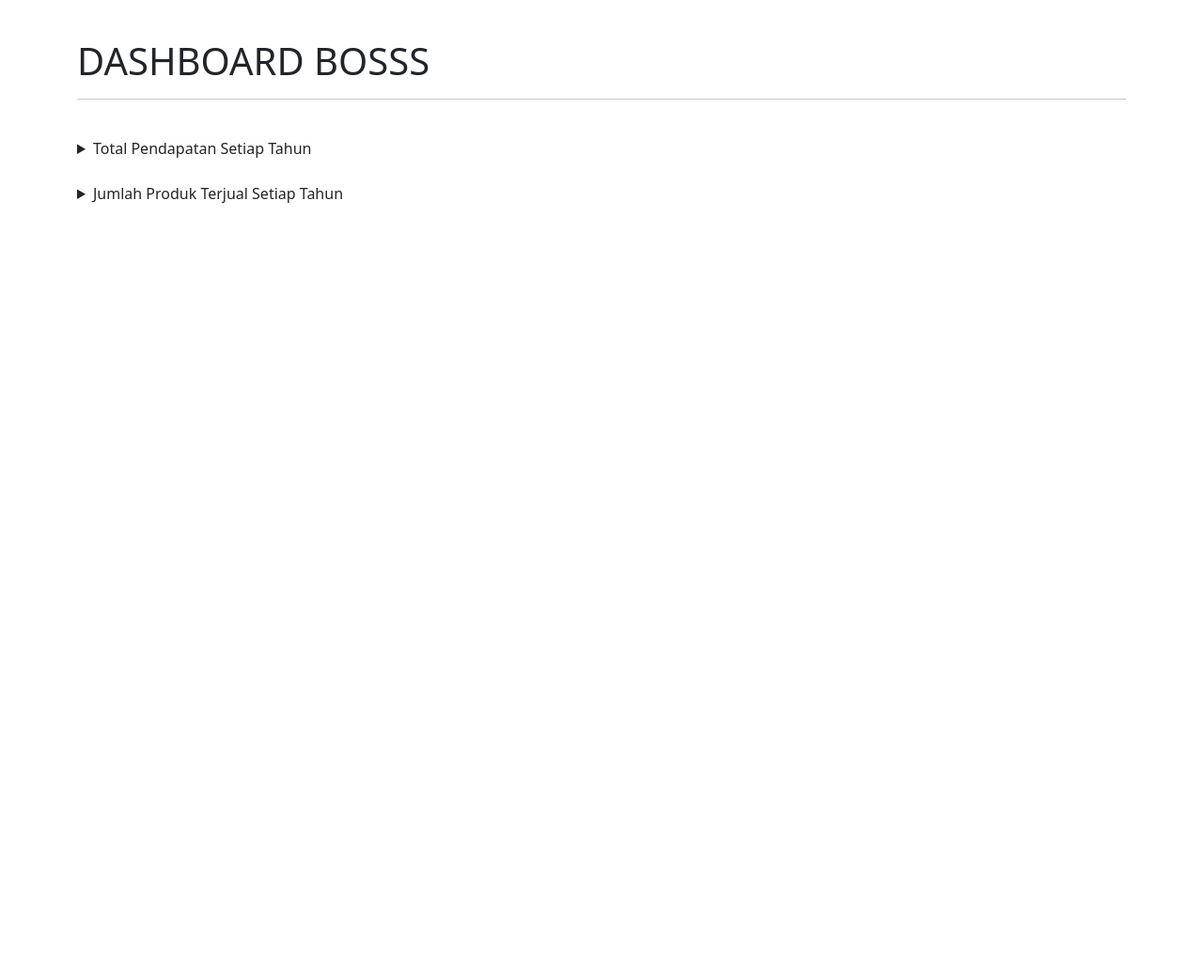
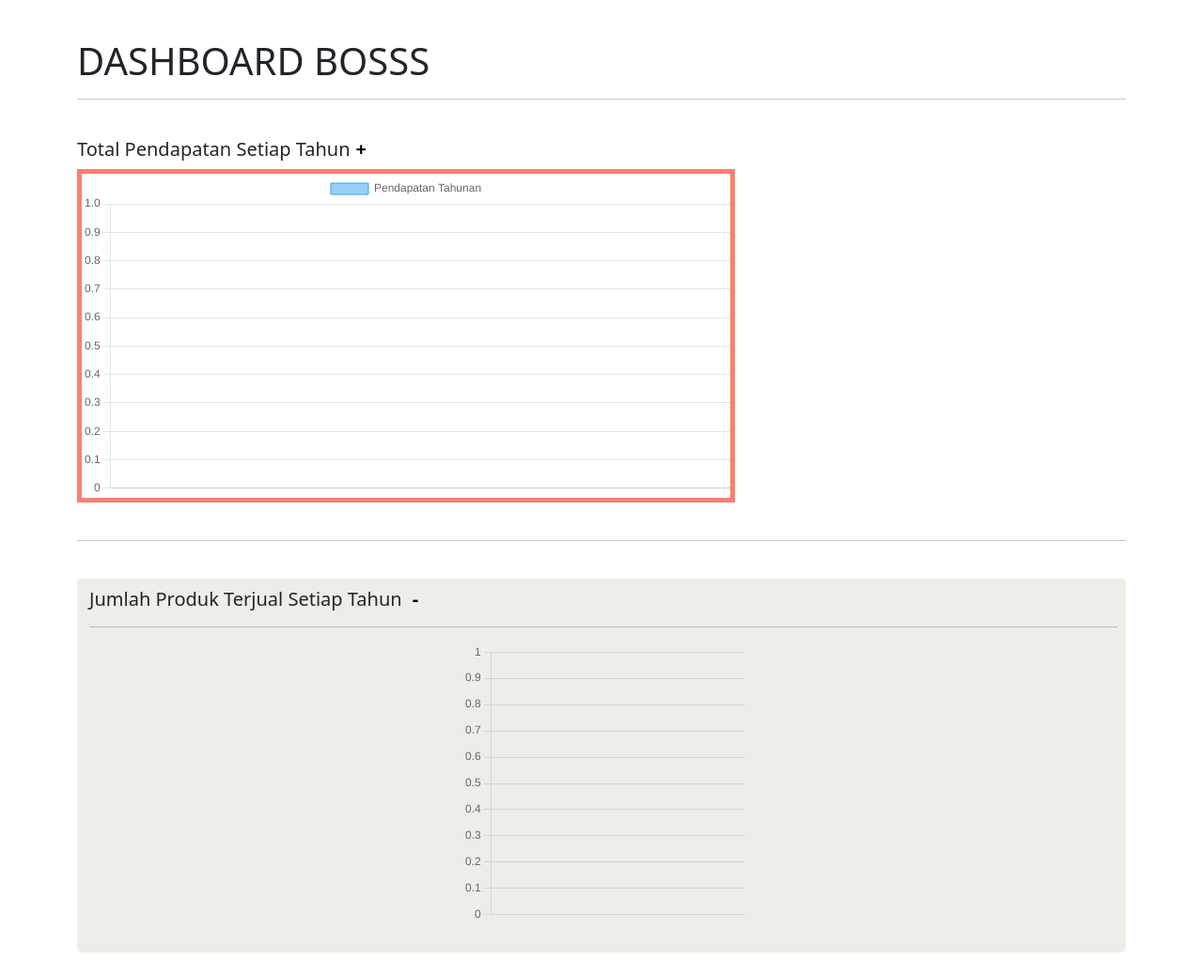
Before and after one commit to AlyDap/enterprise2, a CodeIgniter 4 app: template app/Views/bos/index.php in a window 1280 px wide. Shown: the part 79-1117 px from the top of the page at 94% size. Before the commit the page ends 295 px from the top, so only its background shows below. Run offline with PHP 8.4 and a stand-in for CodeIgniter, Linux system fonts and the light colour scheme; the template is opened without the code that fills it, so the values that code supplies are empty; some libraries are stand-ins or nearby versions.

Commit message:
edit index bos, tampilan belum benar

```diff
--- a/app/Views/bos/grafik.php
+++ b/app/Views/bos/grafik.php
@@ -9,7 +9,7 @@ foreach ($grafik as $key => $value) {
 ?>
 <div class="con" style="width: 100%; display: flex; justify-content: center; align-items: center; align-content: center;">
 
-    <div style="width:  755px; justify-content: center;">
+    <div style="justify-content: center;">
         <canvas id="myChart"></canvas>
     </div>
 </div>
--- a/app/Views/bos/grafik2.php
+++ b/app/Views/bos/grafik2.php
@@ -7,9 +7,23 @@ foreach ($grafik2 as $key => $value) {
 
 ?>
 
-<div class="con" style="width: 100%; display: flex; justify-content: center; align-items: center; align-content: center;">
+<div class="con" style="
+width: 100%;
+height: 100%;
+display: flex;
+min-width: 300px;
+min-height: 170px;
+max-width: 700px;
+max-height: 570px;
+border: salmon solid 5px;
+justify-content: center;
+align-items: center;
+align-content: center;">
 
-    <div style="width: 755px; justify-content: center;">
+    <div style="
+    width: 100%;
+    height: 100%;
+    justify-content: center;">
         <canvas id="myChart2"></canvas>
     </div>
 </div>
--- a/app/Views/bos/index.php
+++ b/app/Views/bos/index.php
@@ -1,21 +1,74 @@
 <?= $this->extend('layout') ?>
 <?= $this->section('content') ?>
+<style>
+    /*
+    gray #868B8E
+    gray #707370
+    Sumetal gray #595e60
+    blask #171710
+    misty blue #b0b7c0
+    pewter #B9B7BD
+    ivory #EEEDE7
+
+
+    */
+    button {
+        text-decoration: none;
+        border: 0;
+        background: none;
+    }
+
+    .gelap {
+        background: #EEEDE7;
+        border-radius: 5px;
+        padding: 9px;
+        padding-bottom: 5.7px;
+        padding-left: 13px;
+    }
+</style>
 <h1>DASHBOARD BOSSS</h1>
 <hr>
 <br>
-<details>
-    <summary>Total Pendapatan Setiap Tahun</summary>
+<h5>Total Pendapatan Setiap Tahun<button onclick="toggleVisibility()"><strong>+</strong></button></h5>
+<div id="content">
     <?php
     echo view('bos/grafik2.php');
     ?>
-</details>
+</div>
 <br>
-<details>
-    <summary>Jumlah Produk Terjual Setiap Tahun</summary>
-    <?php
-    echo view('bos/grafik.php');
-    ?>
-</details>
+<hr>
+<br>
+<div class="gelap">
 
+    <h5>Jumlah Produk Terjual Setiap Tahun
+        <button onclick="toggleVisibility2()"><strong>-</strong></button>
+    </h5>
+    <div id="content2">
+        <hr>
+        <?php
+        echo view('bos/grafik.php');
+        ?>
+        <br>
+    </div>
+</div>
 
+<script>
+    function toggleVisibility() {
+        var content = document.getElementById("content");
+        if (content.style.display === "none") {
+            content.style.display = "block";
+        } else {
+            content.style.display = "none";
+        }
+    }
+
+    function toggleVisibility2() {
+        var content2 = document.getElementById("content2");
+        if (content2.style.display === "none") {
+            content2.style.display = "block";
+        } else {
+            content2.style.display = "none";
+        }
+    }
+</script>
 <?= $this->endSection(); ?>
```
